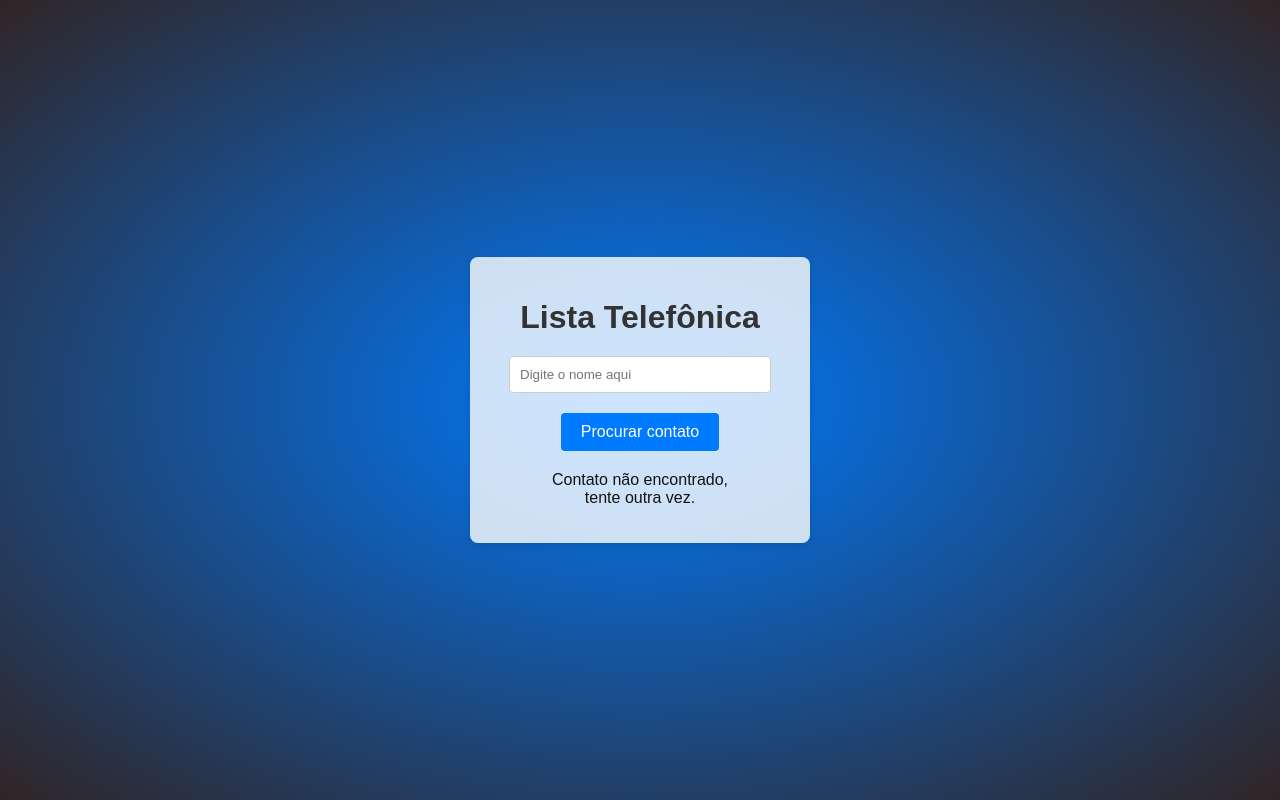
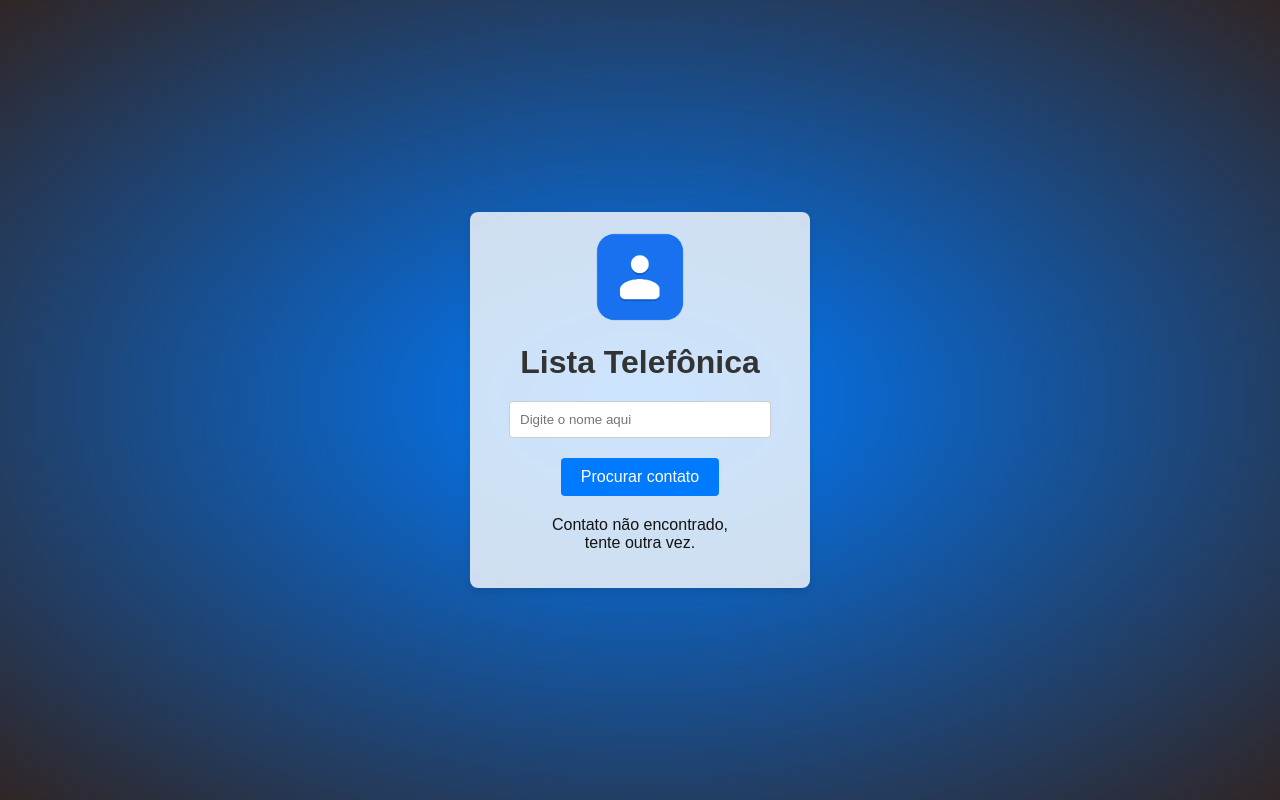
Before and after one commit to MatheusAlexandre20/Buscador-de-Contatos, a plain HTML site: page buscador de contatos/index.html in a window 1280 px wide. Both pictures are taken after a click on the button "Procurar contato". Drawn offline with Linux system fonts and the light colour scheme.

Commit message:
commit usando o elemento for do Java script

```diff
--- a/buscador de contatos/index.html
+++ b/buscador de contatos/index.html
@@ -9,7 +9,9 @@
 </head>
 
 <body>
+
     <div class="container">
+        <img src="./google-contacts-icon-free-png.webp" alt="Logo" class="logo">
         <h1>Lista Telefônica</h1>
         <input placeholder="Digite o nome aqui" class="nomes" type="text">
         <button class="button-main">Procurar contato</button>
@@ -33,15 +35,17 @@
     ]
 
     function mostrarTudo() {
-        for (let i = 0; i < contacts.length; i++) {
+        for (const contact of contacts) {
 
-            if (names.value.toLowerCase() === contacts[i].name.toLowerCase()) {
-                valorn.innerHTML = `Contato encontrado! Nome: ${contacts[i].name} <br> Tel: ${contacts[i].number}`
 
-                break // PARA ELE PARA DE TENTAR EXECUTAR QUANDO ENCONTRAR, SAIR DO LOOP
-            } else {
-                valorn.innerHTML = "Contato não encontrado, <br> tente outra vez."
-            }
+                if (names.value.toLowerCase() === contact.name.toLowerCase()) {
+                    valorn.innerHTML = `Contato encontrado! Nome: ${contact.name} <br> Tel: ${contact.number}`
+
+                    break // PARA ELE PARA DE TENTAR EXECUTAR QUANDO ENCONTRAR, SAIR DO LOOP
+                } else {
+                    valorn.innerHTML = "Contato não encontrado, <br> tente outra vez."
+                }
+
         }
     }
 
--- a/buscador de contatos/styles.css
+++ b/buscador de contatos/styles.css
@@ -54,3 +54,10 @@ h1 {
     font-size: 16px;
     color: #141313;
 }
+
+.logo {
+    max-width: 30%;
+    height: auto;
+    display: block;
+    margin: 0 auto 20px auto;
+}
```
Also changed, not shown: buscador de contatos/google-contacts-icon-free-png.webp (added).
